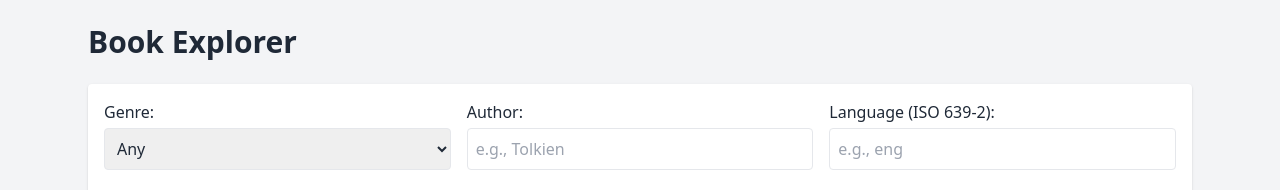
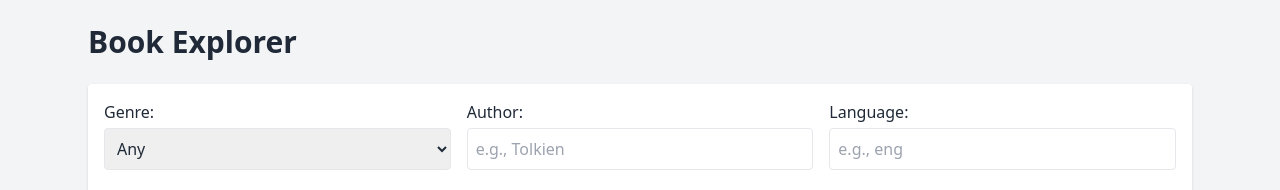
Before and after one commit to Czcandat/BVWA1-bookBrowser, a plain HTML site: page index.html in a window 1280 px wide. Shown: the top 190 px of the page. Drawn offline with nearby package versions, Linux system fonts and the light colour scheme.

Commit message:
small visual fix

```diff
--- a/index.html
+++ b/index.html
@@ -51,7 +51,7 @@
           <input type="text" id="authorInput" class="w-full p-2 border rounded" placeholder="e.g., Tolkien"/>
         </div>
         <div>
-          <label class="block mb-1">Language (ISO 639-2):</label>
+          <label class="block mb-1">Language:</label>
           <input type="text" id="languageInput" class="w-full p-2 border rounded" placeholder="e.g., eng"/>
         </div>
         <div>
```
